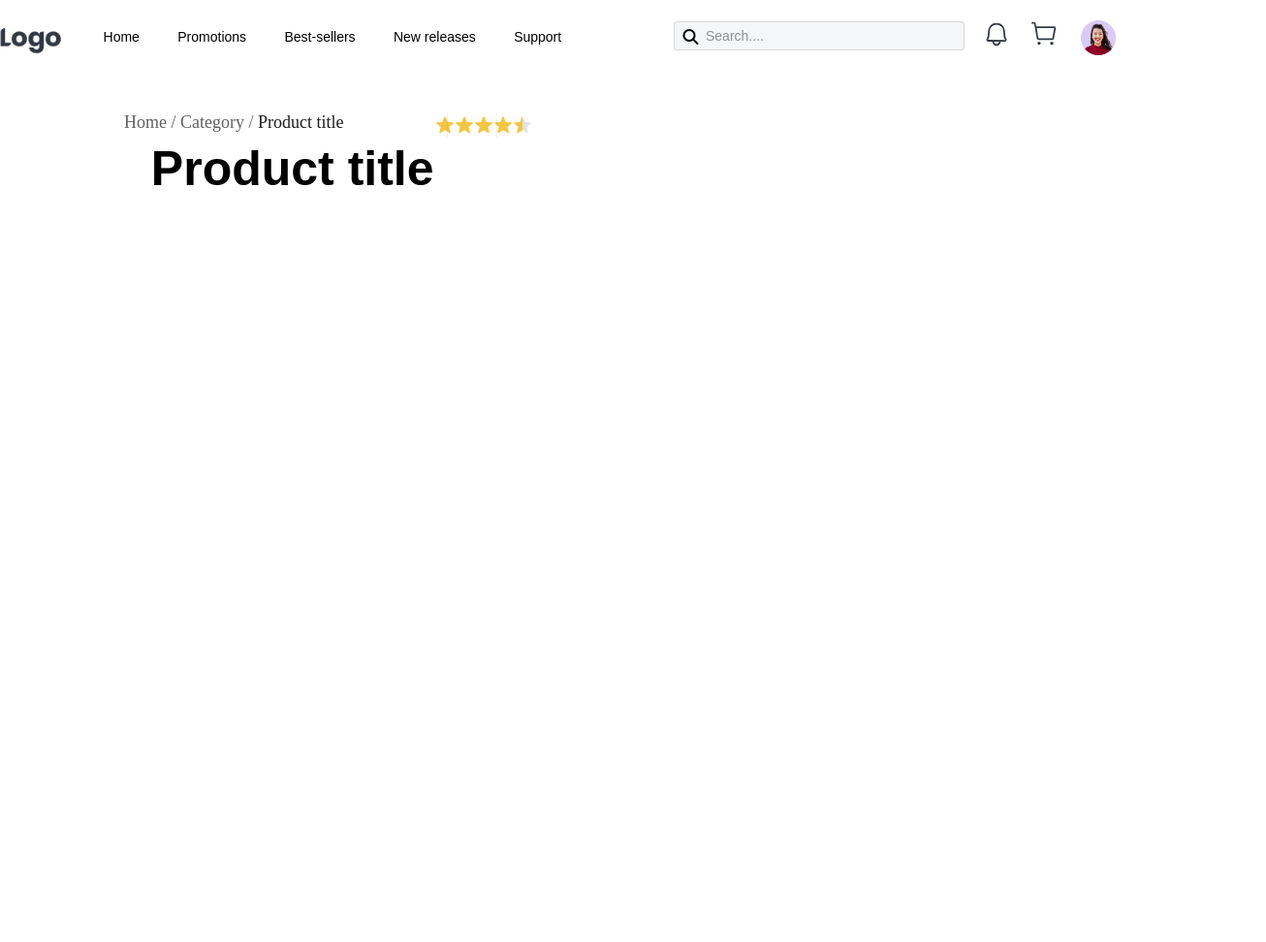
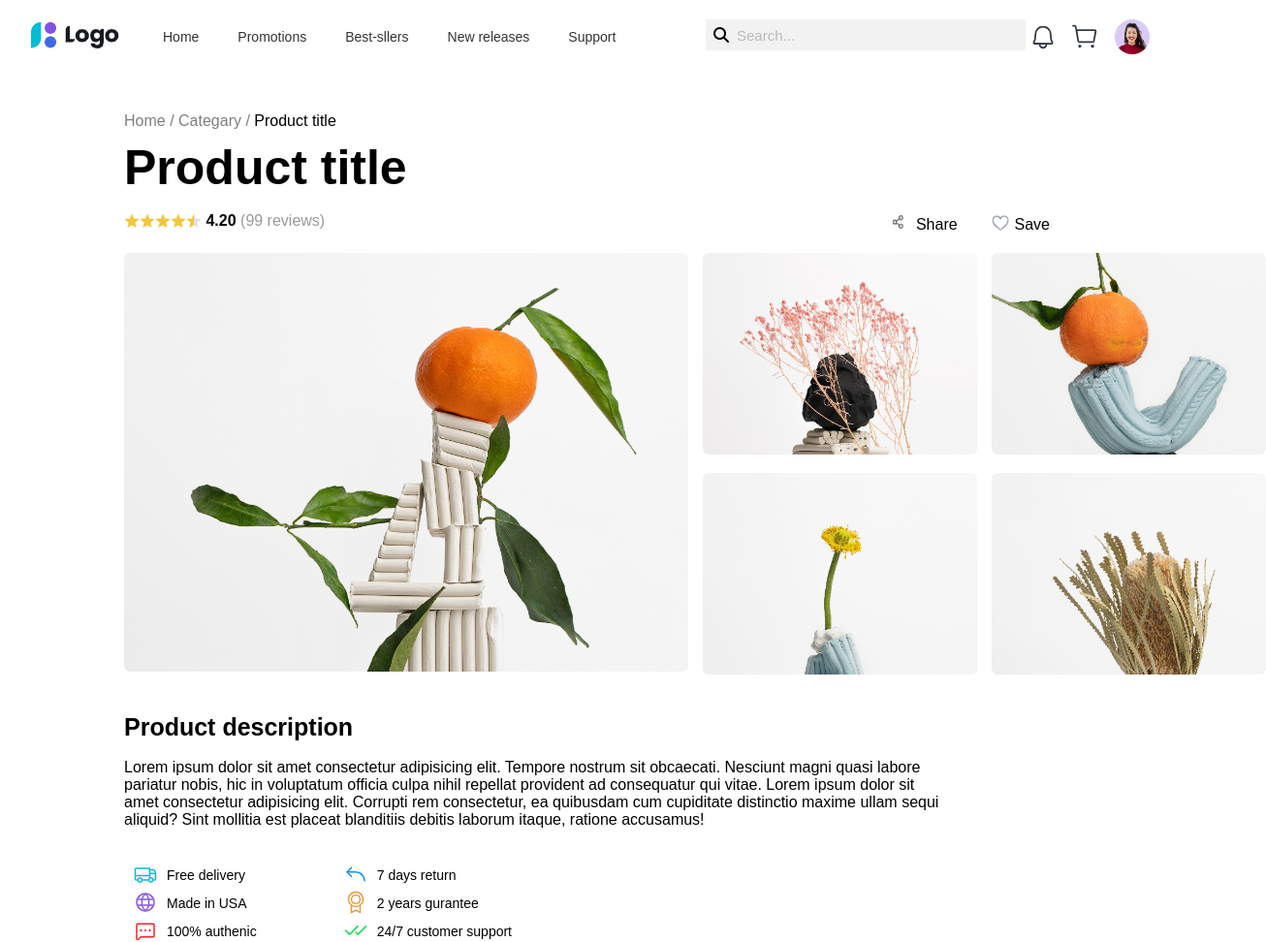
Before and after one commit to qhuy1504/WebTuan05, a plain HTML site: page index.html in a window 1280 px wide. Shown: the whole page at 97% size, 1306 px wide, since content can reach past the window. Before the commit the page ends 800 px from the top, so only its background shows below. Drawn offline with Linux system fonts and the light colour scheme.

Commit message:
update grid img, product desciption

```diff
--- a/css/style.css
+++ b/css/style.css
@@ -4,128 +4,221 @@
     box-sizing: border-box;
 }
 
-.menu {
-    display: flex;
-    justify-content: space-around;
-    align-items: center;
-    margin-top: 30px;
+html {
+    font-family: Arial, Helvetica, sans-serif;
 }
 
-.menu-left {
+
+#container {
     display: flex;
-    width: 620px;
     justify-content: space-between;
+    width: 100%;
+    margin-top: 20px;
+}
+
+#center {
+    display: flex;
+    justify-content: flex-start;
+    flex-direction: column;
+    width: 75%;
+
+}
+
+#left {
+    display: flex;
+    position: relative;
+    width: 10%;
+
+}
+
+#right {
+    display: flex;
+    position: relative;
+    width: 15%;
+    height: 100%;
+}
+
+.navbar ul {
+    display: flex;
+    position: relative;
+    list-style-type: none;
+    margin-left: 20px;
+}
+
+.navbar li {
+    position: relative;
+    font-size: 14px;
+    padding: 10px 20px;
+}
+
+.navbar ul a {
+    position: relative;
+    text-decoration: none;
+    display: inline-block;
+    color: #333;
+
+}
+
+.img-left {
+    position: absolute;
+    margin-left: 30px;
 }
 
 .menu-right {
     display: flex;
-    width: 480px;
-    height: 35px;
-    justify-content: space-between;
-    margin-right: 90px;
+    justify-content: space-around;
 }
 
-.leftitem {
+.input-1 {
+    margin-right: 30px;
+    display: inline-block;
     position: relative;
-    right: 9%;
-    font-size: 14px;
-    font-family: Arial, Helvetica, sans-serif;
-    /* font-weight: 600; */
+    border: none;
+    outline: none;
+    background-color: rgb(170, 170, 170, 0.3);
+    padding: 0px 32px;
+    font-size: 15px;
+    opacity: 0.5;
 }
 
-.logo img {
-    object-fit: cover;
-    width: 108px;
-    height: 32px;
+/* .input-1:focus {
+    outline: none;
+} */
+
+
+.navbar-right {
     position: relative;
-    right: 52%;
-    top: -18%;
-}
-
-.right-input input {
-    position: relative;
-    top: -25%;
 }
 
 .icon1 {
-    position: relative;
-    top: -19%;
-    right: 92%;
+    position: absolute;
+    top: 22%;
+    left: 8px;
 }
 
-.menu-right input {
-    background-color: #f3f4f6;
-    opacity: 0.8;
-    border: 1px solid #ccc;
-    border-radius: 3px;
+.cart-user ul {
+    display: flex;
+    align-items: center;
+    position: absolute;
+    justify-content: space-around;
+    top: -7%;
+    right: 45%;
+    list-style-type: none;
 }
 
-.input1 {
-    opacity: 0.1;
-    padding-left: 32px;
-    font-size: 14px;
+.cart-user li {
+    padding: 0 8px;
 }
 
-.right-item {
-    position: relative;
-    margin-top: -2%;
-    right: 5%;
+.navbar {
+    width: 100%;
+    display: flex;
+    justify-content: space-between;
 }
 
-.leftitem:hover {
+.navbar a:hover {
     color: #00BDD6;
     font-weight: bold;
 }
 
-.leftitem:hover:after {
-    opacity: 1;
-    bottom: 8px;
+.navbar a:hover::after {
+    width: 100%;
+    transform: translateY(50%);
 }
 
-.leftitem:after {
+.navbar a::after {
     position: absolute;
-    content: '';
+    content: "";
     left: 0;
-    bottom: 5px;
-    height: 3px;
-    opacity: 0;
-    width: 100%;
+    bottom: 0;
+    height: 4px;
+    width: 0;
     transition: all 0.2s linear;
     background: #00BDD6;
 }
 
-.body-web {
+
+.path{
+    margin-top: 60px;
+}
+
+
+.title{
+    margin-top: 10px;
+    font-size: 50px;
+    font-weight: 700;
+}
+.rating-left {
+    margin-top: 15px;
+}
+.rating{
+    margin-right: 5px;
     display: flex;
-    justify-content: space-around;
-    /* flex-direction: column; */
+    justify-content: space-between;
+    margin-bottom: 20px;
+}
+.rating img{
+    position: relative;
+    top: 11%;
+}
+.rating-right  {
+   margin-top: 10px;
+
+}
+.rating-right img{
+    position: relative;
+    top: 11%;
+    margin-left: 30px;
+}
+
+.item1{
+    grid-area: header;
+}
+.item2{
+    grid-area: menu;
+}
+.item3{
+    grid-area: main;
+}
+.item4{
+    grid-area: right;
+}
+.item5{
+    grid-area: footer;
+}
+.grid-container {
+    display: grid;
+    grid-template-areas: 'header menu right' 'header main footer';
+    grid-gap: 15px;
+
+}
+.des-left{
+    width: 850px;
+}
+.des-left span{
+    padding: 30px 0;
+    font-size: 25px;
+    font-weight: 700;
+
+}
+.infor-material{
+    margin-top: 30px;
+    display: flex;
+    justify-content: space-between;
+    width: 400px;
     position: relative;
 }
+.info{
+    position: relative;
+    display: flex;
+    margin-top: 5px;
 
-.body-left {
-    display: flex;
-    width: 10%;
 }
-
-.body-center {
-    display: flex;
+.info span{
     position: relative;
-    width: 80%;
-    margin-top: 50px;
+    margin-top: 5px;
+    font-size: 14px;
 }
-
-.body-right {
-    display: flex;
-    width: 10%;
+.info img {
+   padding: 0 10px;
 }
-
-.category {
-    color: #1e1e1e;
-    font-size: 18px;
-}
-
-.title {
-    position: relative;
-    font-family: Arial, Helvetica, sans-serif;
-    margin-left: -19.4%;
-    font-size: 25px;
-}
--- a/index.html
+++ b/index.html
@@ -6,55 +6,129 @@
     <meta http-equiv="X-UA-Compatible" content="IE=edge">
     <meta name="viewport" content="width=device-width, initial-scale=1.0">
     <link rel="stylesheet" href="css/style.css">
-    <link rel="stylesheet" href="https://cdnjs.cloudflare.com/ajax/libs/font-awesome/6.3.0/css/all.min.css" integrity="sha512-SzlrxWUlpfuzQ+pcUCosxcglQRNAq/DZjVsC0lE40xsADsfeQoEypE+enwcOiGjk/bSuGGKHEyjSoQ1zVisanQ==" crossorigin="anonymous" referrerpolicy="no-referrer"
-    />
-    <title>Web Bán Hàng</title>
+    <link rel="stylesheet" href="https://cdnjs.cloudflare.com/ajax/libs/font-awesome/6.3.0/css/all.min.css"
+        integrity="sha512-SzlrxWUlpfuzQ+pcUCosxcglQRNAq/DZjVsC0lE40xsADsfeQoEypE+enwcOiGjk/bSuGGKHEyjSoQ1zVisanQ=="
+        crossorigin="anonymous" referrerpolicy="no-referrer" />
+    <title>Website a Product Title</title>
 </head>
 
 <body>
-    <div class="menu">
-        <div class="menu-left">
-            <div class="logo"><img src="img/Image 1713.png" alt=""></div>
-            <div class="leftitem">Home</div>
-            <div class="leftitem">Promotions</div>
-            <div class="leftitem">Best-sellers</div>
-            <div class="leftitem">New releases</div>
-            <div class="leftitem">Support</div>
+    <div id="container">
+        <div id="left">
+            <div class="img-left">
+                <img src="img/Image 1710.png" alt="">
+            </div>
         </div>
-        <div class="menu-center"></div>
-        <div class="menu-right">
-            <div class="right-input">
-                <input class="input1" type="text" style="width: 300px; height: 30px;" placeholder="Search....">
-                <i class="fa-solid fa-magnifying-glass icon1"></i>
+        <div id="center">
+            <div class="navbar">
+                <div class="navbar-left">
+                    <ul>
+                        <li><a href="">Home</a></li>
+                        <li><a href="">Promotions</a></li>
+                        <li><a href="">Best-sllers</a></li>
+                        <li><a href="">New releases</a></li>
+                        <li><a href="">Support</a></li>
+
+                    </ul>
+                </div>
+                <div class="navbar-right">
+                    <input class="input-1" style=" width: 330px; height: 32px;" type="text" placeholder="Search...">
+                    <i class="fa-solid fa-magnifying-glass icon1"></i>
+                </div>
+
+
             </div>
-            <div class="right-item"><img src="img/Bell 1.png" alt=""></div>
-            <div class="right-item"><img src="img/Shopping cart simple 1.png" alt=""></div>
-            <div class="right-item"><img src="img/Avatar 758.png" alt=""></div>
-        </div>
-    </div>
-    <div class="body-web">
-        <div class="body-left">
-        </div>
-        <div class="body-center">
-            <div class="category">
-                <span style="opacity: 0.7;">Home / </span>
-                <span style="opacity: 0.7;">Category / </span>
+            <div class="path">
+                <span style="opacity: 0.5;">Home /</span>
+                <span style="opacity: 0.5;">Categary /</span>
                 <span>Product title</span>
             </div>
             <div class="title">
-                <br>
-                <h1>Product title</h1>
+                <span>Product title</span>
             </div>
-            <div class="rate"><img src="img/5sao.png" alt="">
-                <span></span>
-                <span></span>
-                <span></span>
-                <span></span>
+            <div class="rating">
+                <div class="rating-left">
+                    <img src="img/Rating 303.png" alt="">
+                    <span style="font-weight: 600;">4.20</span>
+                    <span style="opacity: 0.4;">(99 reviews)</span>
+                </div>
+                <div class="rating-right">
+                    <img style="width: 25px; height: 25px;" src="img/share.png" alt="">
+                    <span>Share</span>
+                    <img style="width: 20px; height: 20px; " src=" img/Heart 23.png" alt="">
+                    <span>Save</span>
+                </div>
+            </div>
+            <div class="grid-container">
+                <div class="item1"><img src="img/Image 1705.png" alt=""></div>
+                <div class="item2"><img src="img/Image 1708.png" alt=""></div>
+                <div class="item3"><img src="img/Image 1706.png" alt=""></div>
+                <div class="item4"><img src="img/Image 1707.png" alt=""></div>
+                <div class="item5"><img src="img/Image 1709.png" alt=""></div>
+
+
+            </div>
+            <br><br>
+            <div class="product-description">
+                <div class="des-left">
+                    <span>Product description</span>
+                    <br><br>
+                    <p>Lorem ipsum dolor sit amet consectetur adipisicing elit. Tempore nostrum sit obcaecati.
+                        Nesciunt magni quasi labore pariatur nobis, hic in voluptatum officia culpa nihil repellat
+                        provident ad consequatur qui vitae.
+                        Lorem ipsum dolor sit amet consectetur adipisicing elit. Corrupti rem consectetur, ea quibusdam
+                        cum cupiditate distinctio maxime ullam sequi aliquid? Sint mollitia est placeat blanditiis
+                        debitis laborum itaque, ratione accusamus!</p>
+                </div>
+                <div class="infor-material">
+                    <div class="info-left">
+                        <div class="info">
+                            <img src="img/Truck 1.png" alt="">
+                            <span>Free delivery</span>
+                        </div>
+                        <div class="info">
+                            <img src="img/Globe 1.png" alt="">
+                            <span>Made in USA</span>
+                        </div>
+                        <div class="info">
+                            <img src="img/Chat dots 1.png" alt="">
+                            <span>100% authenic</span>
+                        </div>
+                    </div>
+                    <div class="img-right">
+                        <div class="info">
+                            <img src="img/Arrow bend up left 1.png" alt="">
+                            <span>7 days return</span>
+                        </div>
+                        <div class="info">
+                            <img src="img/Medal 1.png" alt="">
+                            <span>2 years gurantee</span>
+                        </div>
+                        <div class="info">
+                            <img src="img/Checks 1.png" alt="">
+                            <span>24/7 customer support</span>
+                        </div>
+                    </div>
+
+
+                </div>
+
+                <div class="des-right"></div>
             </div>
         </div>
 
-        <div class="body-right"></div>
+        <div id="right">
+            <div class="cart-user">
+                <ul>
+                    <li><img src="img/Bell 1.png" alt=""></li>
+                    <li><img src="img/Shopping cart simple 1.png" alt=""></li>
+                    <li><img src="img/Avatar 758.png" alt=""></li>
+                </ul>
+            </div>
+        </div>
     </div>
+
+
 </body>
 
 </html>
```
Also changed, not shown: img/share.png (added).
